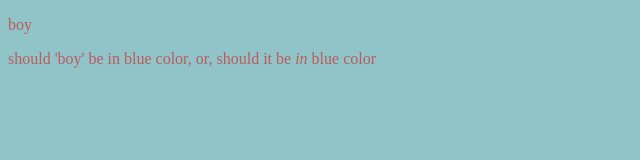
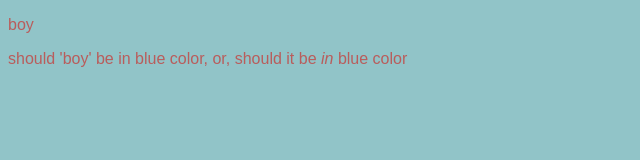
Before and after one commit to boy-in-blue/boyin.blue, a plain HTML site: page index.html in a window 1280 px wide. Shown: the full height of the page, 0-640 px from the left. Drawn offline with Linux system fonts and the light colour scheme.

Commit message:
change font

```diff
--- a/index.html
+++ b/index.html
@@ -7,6 +7,9 @@
     <meta name="viewport" content="width=device-width, initial-scale=1.0">
     <title>boyin.blue</title>
     <style>
+        html, body {
+            font-family: Arial, Helvetica, sans-serif;
+        }
         body {
             background-color: #91C4C8;
         }
```
